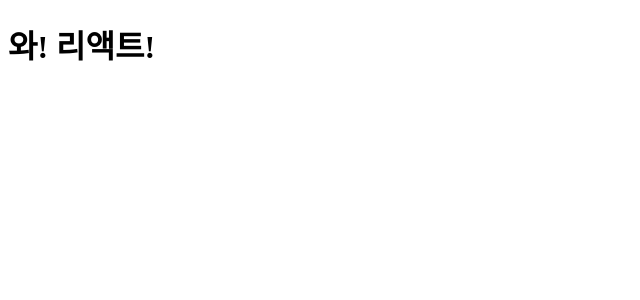
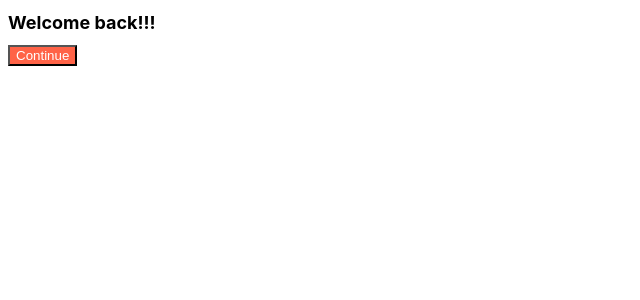
Before and after one commit to fluorjo/-nomad_coder_lecture-react-for-beginners, a React (Create React App) app in the folder react-for-beginners/: page / in a window 1280 px wide. Shown: the top 300 px of the page, without its empty margins (0-640 px from the left). Built offline with nearby package versions, Linux system fonts and the light colour scheme.

Commit message:
5.1 Tour of CRA

```diff
--- a/react-for-beginners/package.json
+++ b/react-for-beginners/package.json
@@ -6,8 +6,10 @@
     "@testing-library/jest-dom": "^5.17.0",
     "@testing-library/react": "^13.4.0",
     "@testing-library/user-event": "^13.5.0",
+    "prop-types": "^15.8.1",
     "react": "^18.2.0",
     "react-dom": "^18.2.0",
+    "react-error-boundary": "^4.0.11",
     "react-scripts": "5.0.1",
     "web-vitals": "^2.1.4"
   },
--- a/react-for-beginners/src/App.js
+++ b/react-for-beginners/src/App.js
@@ -1,7 +1,11 @@
+import Button from "./Button";
+import styles from "./App.module.css";
+
 function App() {
   return (
     <div>
-      <h1>와! 리액트!</h1>
+      <h1 className={styles.title}>Welcome back!!!</h1>
+      <Button text={"Continue"} />
     </div>
   );
 }
--- /dev/null
+++ b/react-for-beginners/src/App.module.css
@@ -0,0 +1,5 @@
+.title {
+    font-family: -apple-system, BlinkMacSystemFont, "Segoe UI", Roboto, Oxygen,
+      Ubuntu, Cantarell, "Open Sans", "Helvetica Neue", sans-serif;
+    font-size: 18px;
+  }
--- /dev/null
+++ b/react-for-beginners/src/Button.js
@@ -0,0 +1,12 @@
+import PropTypes from "prop-types";
+import styles from "./Button.module.css";
+
+function Button({ text }) {
+  return <button className={styles.title}>{text}</button>;
+}
+
+Button.propTypes = {
+  text: PropTypes.string.isRequired,
+};
+
+export default Button;
--- /dev/null
+++ b/react-for-beginners/src/Button.module.css
@@ -0,0 +1,4 @@
+.title {
+  color: white;
+  background-color: tomato;
+}
```
Also changed, not shown: react-for-beginners/src/index.js (+3 -4 lines), 1 other file (tests, documents, lock files or other folders).
